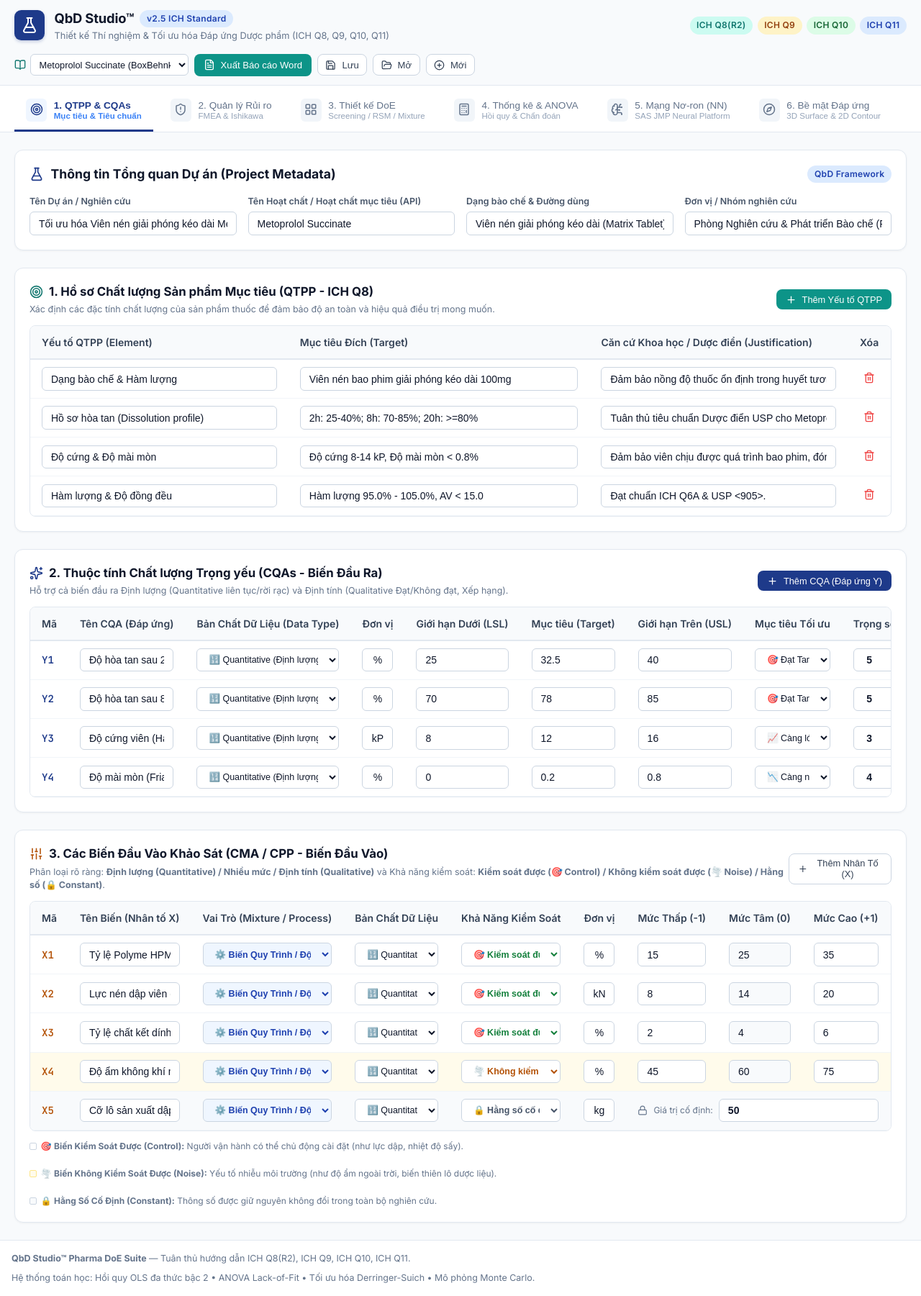
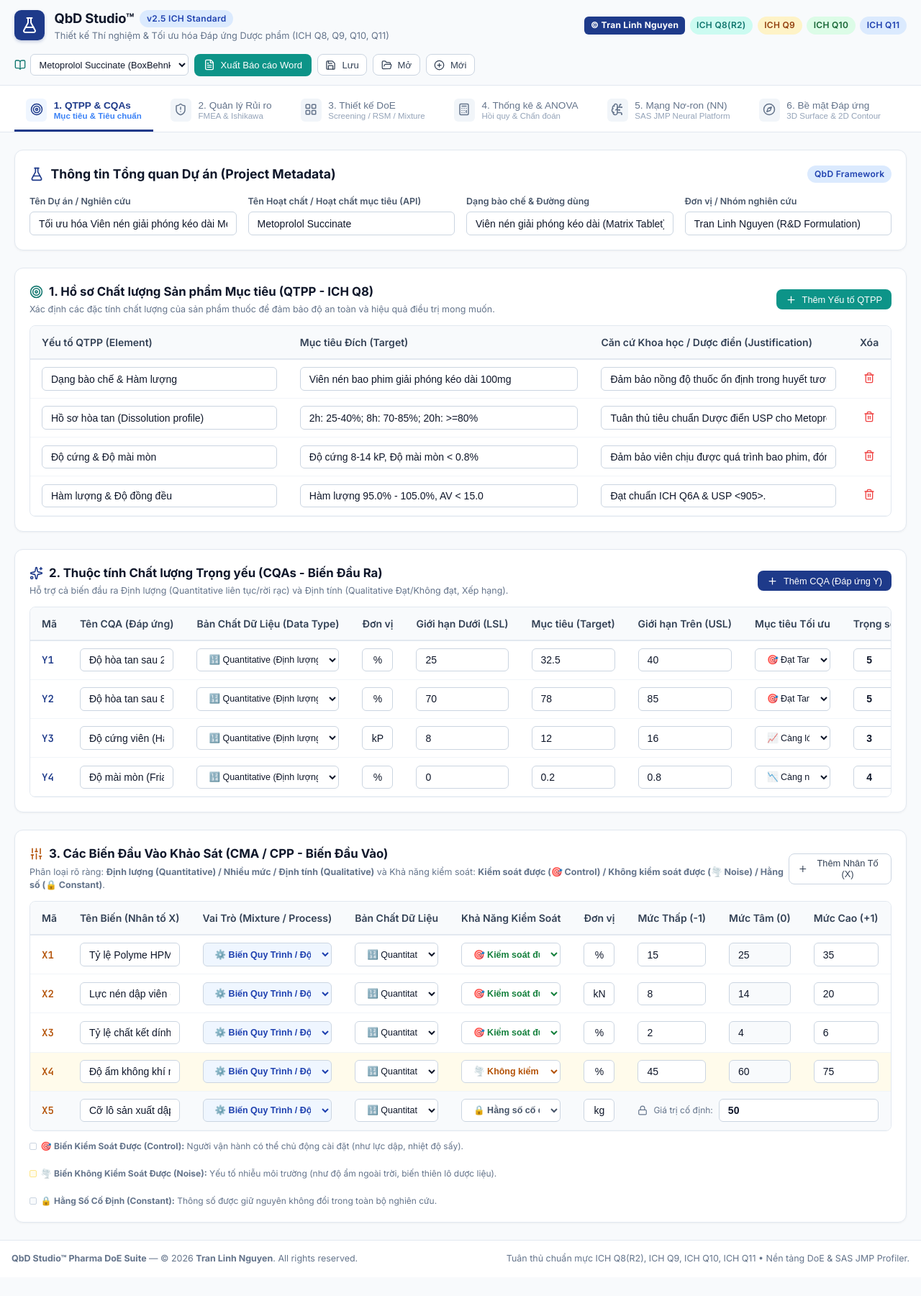
Before and after one commit to linhntgit/QbD, a React (Vite) app: page / in a window 1280 px wide. Shown: the whole page at 72% size. After the commit the page ends 1775 px from the top, so only its background shows below. Built offline with nearby package versions, Linux system fonts and the light colour scheme.

Commit message:
feat: Add Tran Linh Nguyen author credit and copyright across Navbar, Footer, Case Studies, and Meta tags

```diff
--- a/index.html
+++ b/index.html
@@ -5,7 +5,9 @@
     <link rel="icon" type="image/svg+xml" href="/favicon.svg" />
     <meta name="viewport" content="width=device-width, initial-scale=1.0" />
     <title>QbD Studio™ | Pharma DoE & Response Surface Suite (ICH Q8, Q9, Q10, Q11)</title>
-    <meta name="description" content="Phần mềm thiết kế thí nghiệm (DoE), phân tích ANOVA, tối ưu hóa bề mặt đáp ứng và thiết lập Vùng Thiết kế (Design Space) theo chuẩn ICH Q8, Q9, Q10, Q11." />
+    <meta name="author" content="Tran Linh Nguyen" />
+    <meta name="copyright" content="© 2026 Tran Linh Nguyen" />
+    <meta name="description" content="Phần mềm thiết kế thí nghiệm (DoE), phân tích ANOVA, tối ưu hóa bề mặt đáp ứng và thiết lập Vùng Thiết kế (Design Space) theo chuẩn ICH Q8, Q9, Q10, Q11. Tác giả: Tran Linh Nguyen." />
   </head>
   <body>
     <div id="root"></div>
--- a/src/App.tsx
+++ b/src/App.tsx
@@ -105,7 +105,7 @@ export function App() {
       name: 'Dự án Phát triển Bào chế Mới (QbD Project)',
       moleculeName: 'Hoạt chất mới (New Chemical Entity)',
       dosageForm: 'Viên nén bao phim',
-      author: 'Phòng R&D',
+      author: 'Tran Linh Nguyen',
       version: '1.0.0',
       createdDate: new Date().toISOString().slice(0, 10),
       updatedDate: new Date().toISOString().slice(0, 10),
@@ -288,10 +288,10 @@ export function App() {
       <footer style={{ borderTop: '1px solid #e2e8f0', backgroundColor: '#ffffff', padding: '1rem', marginTop: 'auto', textAlign: 'center', fontSize: '0.78rem', color: '#64748b' }}>
         <div style={{ maxWidth: '1440px', margin: '0 auto', display: 'flex', justifyContent: 'space-between', alignItems: 'center', flexWrap: 'wrap', gap: '0.5rem' }}>
           <div>
-            <strong>QbD Studio™ Pharma DoE Suite</strong> — Tuân thủ hướng dẫn ICH Q8(R2), ICH Q9, ICH Q10, ICH Q11.
+            <strong>QbD Studio™ Pharma DoE Suite</strong> — © 2026 <strong>Tran Linh Nguyen</strong>. All rights reserved.
           </div>
           <div>
-            Hệ thống toán học: Hồi quy OLS đa thức bậc 2 • ANOVA Lack-of-Fit • Tối ưu hóa Derringer-Suich • Mô phỏng Monte Carlo.
+            Tuân thủ chuẩn mực ICH Q8(R2), ICH Q9, ICH Q10, ICH Q11 • Nền tảng DoE & SAS JMP Profiler.
           </div>
         </div>
       </footer>
--- a/src/components/Navbar.tsx
+++ b/src/components/Navbar.tsx
@@ -81,8 +81,24 @@ export const Navbar: React.FC<NavbarProps> = ({
             </div>
           </div>
 
-          {/* ICH Compliance Badges */}
-          <div style={{ display: 'flex', alignItems: 'center', gap: '0.4rem' }}>
+          {/* Author Copyright & ICH Compliance Badges */}
+          <div style={{ display: 'flex', alignItems: 'center', gap: '0.4rem', flexWrap: 'wrap' }}>
+            <span
+              className="badge"
+              style={{
+                backgroundColor: '#1e3a8a',
+                color: '#ffffff',
+                fontWeight: '700',
+                fontSize: '0.75rem',
+                padding: '0.2rem 0.55rem',
+                borderRadius: '0.375rem',
+                display: 'flex',
+                alignItems: 'center',
+                gap: '0.25rem',
+              }}
+            >
+              © Tran Linh Nguyen
+            </span>
             <span className="badge badge-teal" title="Pharmaceutical Development & Design Space">ICH Q8(R2)</span>
             <span className="badge badge-warning" title="Quality Risk Management & FMEA">ICH Q9</span>
             <span className="badge badge-success" title="Pharmaceutical Quality System & Control Strategy">ICH Q10</span>
--- a/src/data/caseStudies.ts
+++ b/src/data/caseStudies.ts
@@ -6,7 +6,7 @@ export const CASE_STUDIES: QBDProject[] = [
     name: 'Tối ưu hóa Viên nén giải phóng kéo dài Metoprolol Succinate 100mg (BBD)',
     moleculeName: 'Metoprolol Succinate',
     dosageForm: 'Viên nén giải phóng kéo dài (Matrix Tablet)',
-    author: 'Phòng Nghiên cứu & Phát triển Bào chế (R&D Formulation)',
+    author: 'Tran Linh Nguyen (R&D Formulation)',
     version: '1.0.0',
     createdDate: '2026-08-15',
     updatedDate: '2026-08-15',
@@ -262,7 +262,7 @@ export const CASE_STUDIES: QBDProject[] = [
     name: 'Tối ưu hóa Quy trình Tổng hợp & Kết tinh Hoạt chất API (CCD - ICH Q11)',
     moleculeName: 'Apixaban Intermediate',
     dosageForm: 'Hoạt chất (Drug Substance / API)',
-    author: 'Phòng Phát triển Quy trình Hóa Dược (Chemical Process Development)',
+    author: 'Tran Linh Nguyen (Chemical Process Development)',
     version: '1.0.0',
     createdDate: '2026-08-15',
     updatedDate: '2026-08-15',
@@ -450,7 +450,7 @@ export const CASE_STUDIES: QBDProject[] = [
     name: 'Tối ưu hóa Hệ Tự Nhũ Hóa SEDDS / Nanoemulsion (Combined Mixture-Process Design)',
     moleculeName: 'Paclitaxel Lipid Nanoemulsion',
     dosageForm: 'Hệ tự nhũ hóa vi nhũ tương (SEDDS / Nanoemulsion)',
-    author: 'Phòng Nghiên cứu Công nghệ Nano Dược phẩm (Nanomedicine R&D)',
+    author: 'Tran Linh Nguyen (Nanomedicine R&D)',
     version: '1.0.0',
     createdDate: '2026-08-16',
     updatedDate: '2026-08-16',
```
